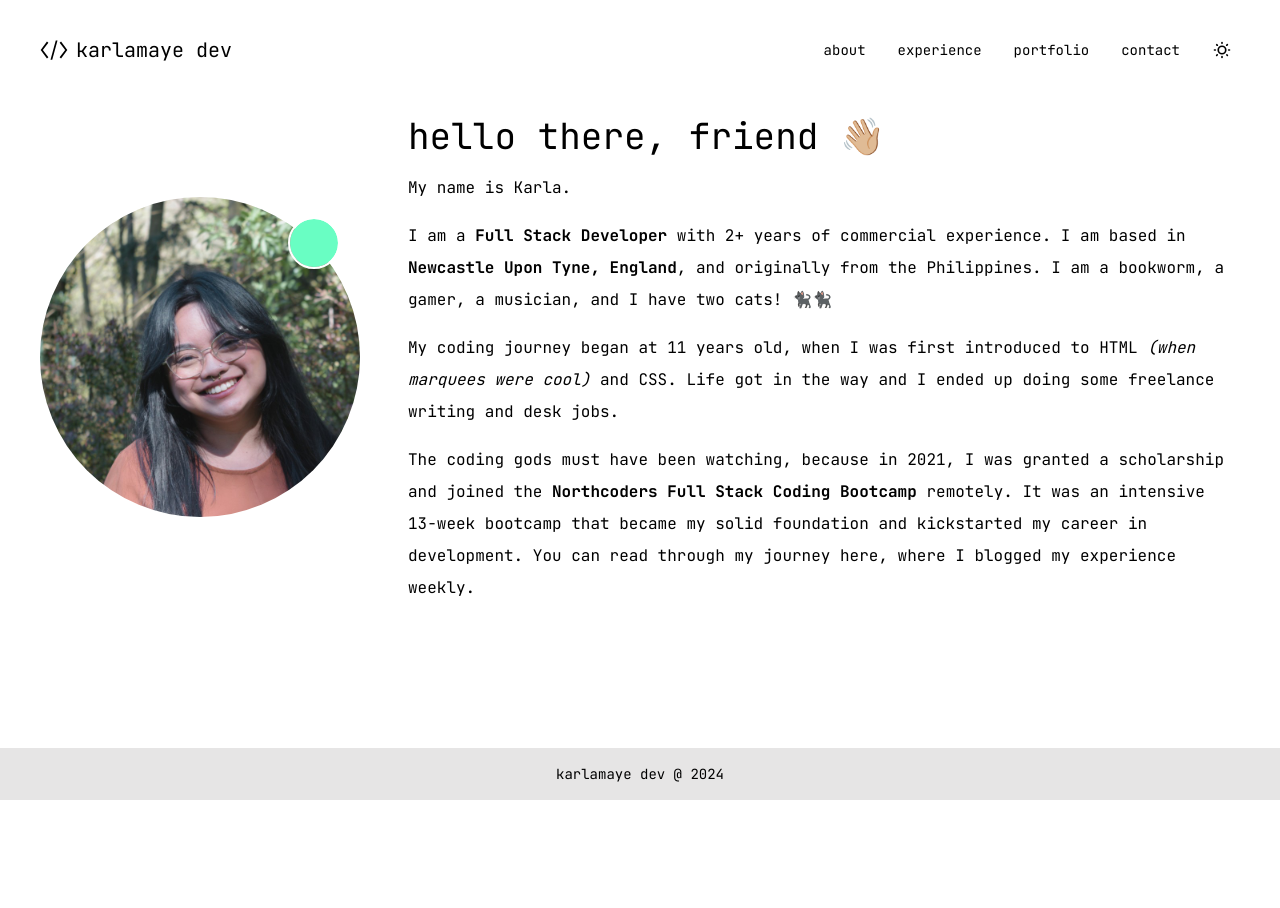
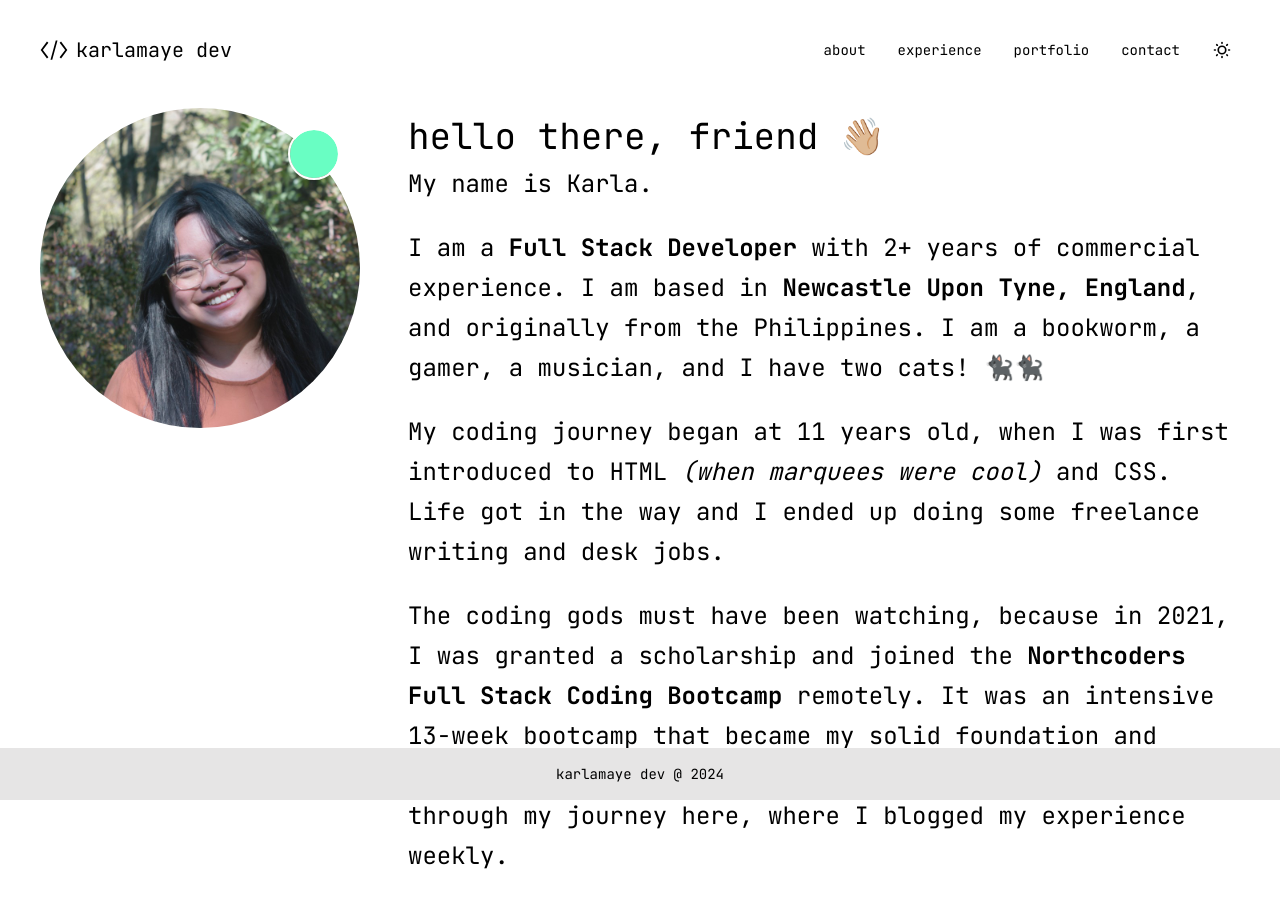
Before and after one commit to karlaferry/karlamaye-dev, a Next.js app: page / in a window 1280 px wide. Shown: the top 908 px of the page. Before the commit the page ends 800 px from the top, so only its background shows below. Built offline with nearby package versions, Linux system fonts and the light colour scheme.

Commit message:
fix flex

```diff
--- a/app/components/about.tsx
+++ b/app/components/about.tsx
@@ -4,31 +4,32 @@ export default function About() {
   return (
     <div className="p-6 py-6 opacity-0 animate-fade-in">
       <h1 className="text-4xl py-2">hello there, friend 👋🏼</h1>
-      <p className="py-2 text-l leading-8">My name is Karla.</p>
-      <p className="py-2 text-l leading-8">
-        I am a <span className="text-l font-bold">Full Stack Developer</span>{" "}
-        with 2+ years of commercial experience. I am based in{" "}
-        <span className="text-l font-bold">Newcastle Upon Tyne, England</span>,
-        and originally from the Philippines. I am a bookworm, a gamer, a
-        musician, and I have two cats! 🐈‍⬛🐈‍⬛
+      <div className="lg:text-2xl">
+        <p className="pb-6 leading-8 lg:leading-10">My name is Karla.</p>
+        <p className="pb-6 leading-8 lg:leading-10">
+          I am a <span className="font-bold">Full Stack Developer</span> with 2+
+          years of commercial experience. I am based in{" "}
+          <span className="font-bold">Newcastle Upon Tyne, England</span>, and
+          originally from the Philippines. I am a bookworm, a gamer, a musician,
+          and I have two cats! 🐈‍⬛🐈‍⬛
         </p>
-      <p className="py-2 text-l leading-8">
-        My coding journey began at 11 years old, when I was first introduced to
-        HTML <span className="text-l italic">(when marquees were cool)</span>{" "}
-        and CSS. Life got in the way and I ended up doing some freelance writing
+        <p className="pb-6 leading-8 lg:leading-10">
+          My coding journey began at 11 years old, when I was first introduced
+          to HTML <span className="italic">(when marquees were cool)</span> and
+          CSS. Life got in the way and I ended up doing some freelance writing
           and desk jobs.
         </p>
-      <p className="py-2 text-l leading-8">
-        The coding gods must have been watching, because in 2021, I was granted
-        a scholarship and joined the{" "}
-        <span className="text-l font-bold">
+        <p className="pb-6 leading-8 lg:leading-10">
+          The coding gods must have been watching, because in 2021, I was
+          granted a scholarship and joined the{" "}
+          <span className="font-bold">
             Northcoders Full Stack Coding Bootcamp
           </span>{" "}
           remotely. It was an intensive 13-week bootcamp that became my solid
           foundation and kickstarted my career in development.{" "}
           <a
             target="_blank"
-          className="text-l link link-hover"
+            className="link link-hover"
             href="https://medium.com/@karlacodes/list/coding-bootcamp-series-d15a0ff713c5"
           >
             You can read through my journey here
@@ -36,5 +37,6 @@ export default function About() {
           , where I blogged my experience weekly.
         </p>
       </div>
+    </div>
   );
 }
--- a/app/page.tsx
+++ b/app/page.tsx
@@ -3,7 +3,7 @@ import Avatar from "./components/avatar";
 
 export default function Home() {
   return (
-    <main className="flex items-center lg:flex-row flex-col container mx-auto">
+    <main className="flex lg:flex-row lg:items-start items-center flex-col container mx-auto">
       <div className="justify-center">
         <Avatar />
       </div>
```
Lines whose indentation alone changed are shown as unchanged.
